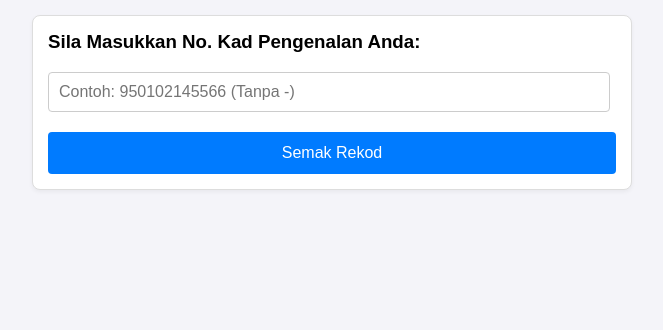
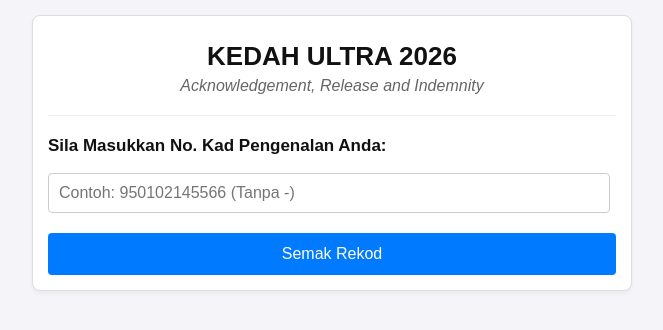
Before and after one commit to adminpbteam/kedah-ultra-sign, a plain HTML site: page index.html in a window 1280 px wide. Shown: the whole page, without its empty margins (308-971 px from the left). Drawn offline with Linux system fonts and the light colour scheme.

Commit message:
Update index.html

```diff
--- a/index.html
+++ b/index.html
@@ -15,18 +15,29 @@
         .btn-clear { background: #dc3545; }
         .btn-pdf { display: inline-block; padding: 14px 24px; background: #007bff; color: white; text-decoration: none; border-radius: 6px; font-weight: bold; font-size: 16px; width: 90%; text-align: center; box-shadow: 0 4px 6px rgba(0,123,255,0.2); }
         input[type="text"] { padding: 10px; width: 95%; margin-bottom: 10px; border: 1px solid #ccc; border-radius: 4px; font-size: 16px; }
+        .header-title { text-align: center; color: #333; margin-bottom: 20px; margin-top: 10px; }
+        .header-title h1 { margin: 0; font-size: 26px; font-weight: bold; color: #111; }
+        .header-title p { margin: 5px 0 0 0; font-size: 16px; color: #666; font-style: italic; }
     </style>
 </head>
 <body>
 
+    <!-- FASA 1: Carian IC (Ditambah Tajuk Atas Kotak) -->
     <div id="carian-ic-box" class="box hidden">
-        <h3 style="margin-top:0;">Sila Masukkan No. Kad Pengenalan Anda:</h3>
+        <div class="header-title">
+            <h1>KEDAH ULTRA 2026</h1>
+            <p>Acknowledgement, Release and Indemnity</p>
+        </div>
+        <hr style="border: 0; border-top: 1px solid #eee; margin-bottom: 20px;">
+        <h3 style="margin-top:0; font-size: 17px; color: #111;">Sila Masukkan No. Kad Pengenalan Anda:</h3>
         <input type="text" id="input-ic" placeholder="Contoh: 950102145566 (Tanpa -)">
         <button onclick="semakICPeserta()" style="background:#007bff;">Semak Rekod</button>
     </div>
 
+    <!-- FASA 2: Borang Utama -->
     <div id="borang-utama" class="hidden">
-        <h2 style="text-align:center; color:#333;">KEDAH ULTRA 2026 CONCERN FORM</h2>
+        <h2 style="text-align:center; color:#333; margin-bottom: 5px;">KEDAH ULTRA 2026</h2>
+        <p style="text-align:center; color:#666; margin-top: 0; margin-bottom: 20px; font-style: italic;">Acknowledgement, Release and Indemnity</p>
 
         <div class="box">
             <p><strong>Nama Peserta:</strong> <span id="papar-nama">-</span></p>
@@ -87,12 +98,10 @@
             return { x: mouseEvent.clientX - rect.left, y: mouseEvent.clientY - rect.top };
         }
 
-        // Mouse Events
         canvas.addEventListener("mousedown", function(e) { drawing = true; ctx.beginPath(); var pos = getMousePos(canvas, e); ctx.moveTo(pos.x, pos.y); }, false);
         canvas.addEventListener("mouseup", function(e) { drawing = false; }, false);
         canvas.addEventListener("mousemove", function(e) { if (!drawing) return; ctx.lineWidth = 3; ctx.lineCap = "round"; ctx.strokeStyle = "#000000"; var pos = getMousePos(canvas, e); ctx.lineTo(pos.x, pos.y); ctx.stroke(); }, false);
 
-        // Touch Events (Handphone)
         canvas.addEventListener("touchstart", function(e) { e.preventDefault(); drawing = true; ctx.beginPath(); var pos = getTouchPos(canvas, e); ctx.moveTo(pos.x, pos.y); }, false);
         canvas.addEventListener("touchend", function(e) { e.preventDefault(); drawing = false; }, false);
         canvas.addEventListener("touchmove", function(e) { e.preventDefault(); if (!drawing) return; ctx.lineWidth = 3; ctx.lineCap = "round"; ctx.strokeStyle = "#000000"; var pos = getTouchPos(canvas, e); ctx.lineTo(pos.x, pos.y); ctx.stroke(); }, false);
@@ -110,7 +119,6 @@
         }
         window.onresize = resizeCanvas;
 
-        // Logik URL Parameter
         const urlParams = new URLSearchParams(window.location.search);
         let nama = urlParams.get('nama');
         let ic = urlParams.get('ic');
@@ -135,7 +143,6 @@
             resizeCanvas();
         }
 
-        // PEMBETULAN DI SINI: Tukar .document() kepada .doc()
         async function semakICPeserta() {
             const noIC = document.getElementById('input-ic').value.trim().replace(/[^0-9]/g, '');
             if(!noIC) { alert("Sila masukkan No. IC anda."); return; }
@@ -153,7 +160,6 @@
             }
         }
 
-        // PEMBETULAN DI SINI JUGA: Tukar .document() kepada .doc()
         async function submitSignature() {
             if (!document.getElementById('setuju').checked) { alert("Sila tanda kotak 'Saya bersetuju' terlebih dahulu."); return; }
             if (isCanvasEmpty()) { alert("Sila turunkan tandatangan anda pada kotak."); return; }
```
